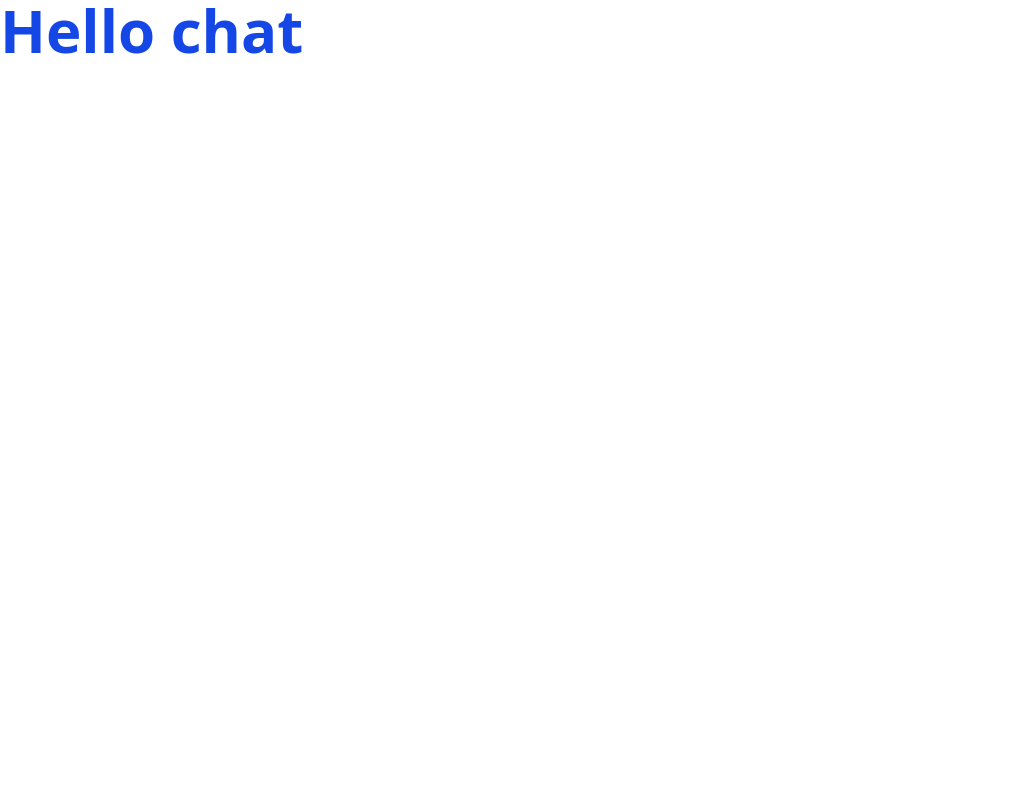
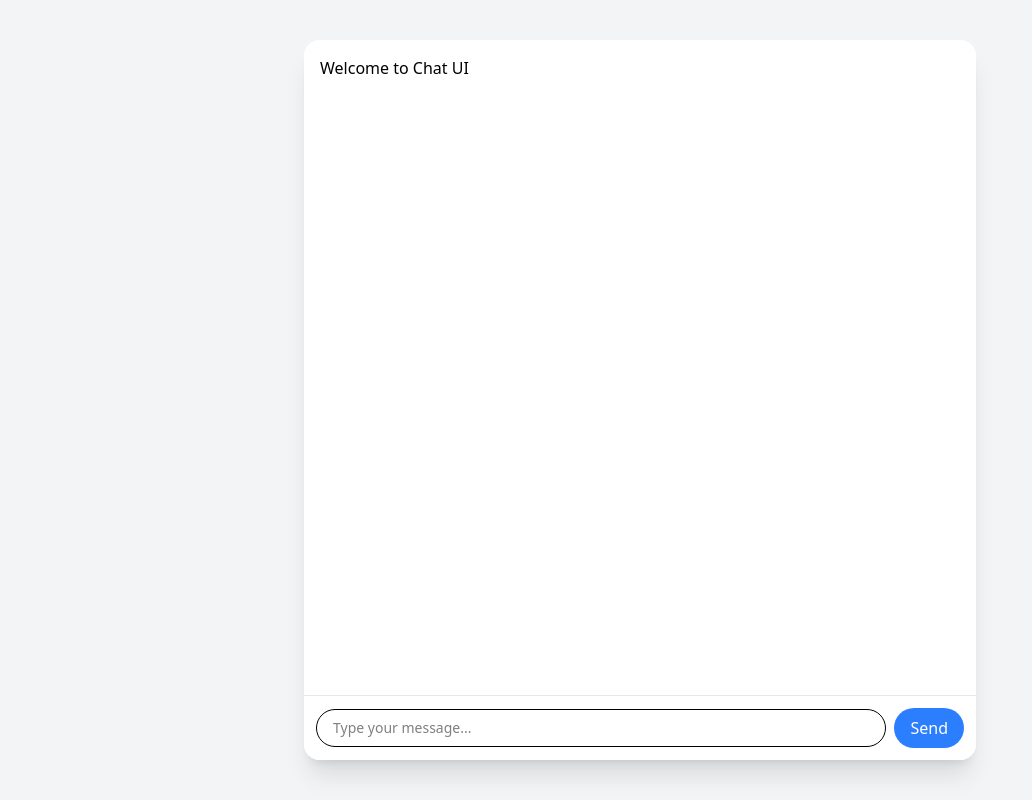
Before and after one commit to LamaAli4/projects, a React (Vite) app in the folder chat-ui/: page / in a window 1280 px wide. Shown: the whole page, without its empty margins (0-1032 px from the left). Built offline with nearby package versions, Linux system fonts and the light colour scheme.

Commit message:
Make the chat area and input field with button sent

```diff
--- a/chat-ui/src/App.tsx
+++ b/chat-ui/src/App.tsx
@@ -1,10 +1,13 @@
 import "./App.css";
+import Chat from "./components/chat";
 
 function App() {
   return (
-    <>
-      <h1 className="text-6xl font-bold text-blue-700">Hello chat</h1>
-    </>
+    <div className="h-screen flex justify-center items-center bg-gray-100">
+      <div className="w-full max-w-2xl h-[90vh] bg-white shadow-xl rounded-2xl overflow-hidden flex flex-col">
+        <Chat />
+      </div>
+    </div>
   );
 }
 
--- /dev/null
+++ b/chat-ui/src/components/chat-input.tsx
@@ -0,0 +1,14 @@
+export default function ChatInput() {
+  return (
+    <div className="flex items-center gap-2 border-t border-gray-200 p-3 bg-white">
+      <input
+        type="text"
+        placeholder="Type your message..."
+        className="flex-1 border rounded-full px-4 py-2 text-sm focus:outline-none focus:ring-2 focus:ring-blue-400"
+      />
+      <button className="bg-blue-500 text-white px-4 py-2 rounded-full hover:bg-blue-600 transition">
+        Send
+      </button>
+    </div>
+  );
+}
--- /dev/null
+++ b/chat-ui/src/components/chat.tsx
@@ -0,0 +1,15 @@
+import ChatInput from "./chat-input";
+
+export default function Chat() {
+  return (
+    <div className="flex flex-col h-full bg-white">
+      <div className="flex-1 overflow-y-auto p-4">
+        <div>Welcome to Chat UI</div>
+      </div>
+
+      <div className="border-gray-200 bg-gray-50">
+        <ChatInput />
+      </div>
+    </div>
+  );
+}
```
